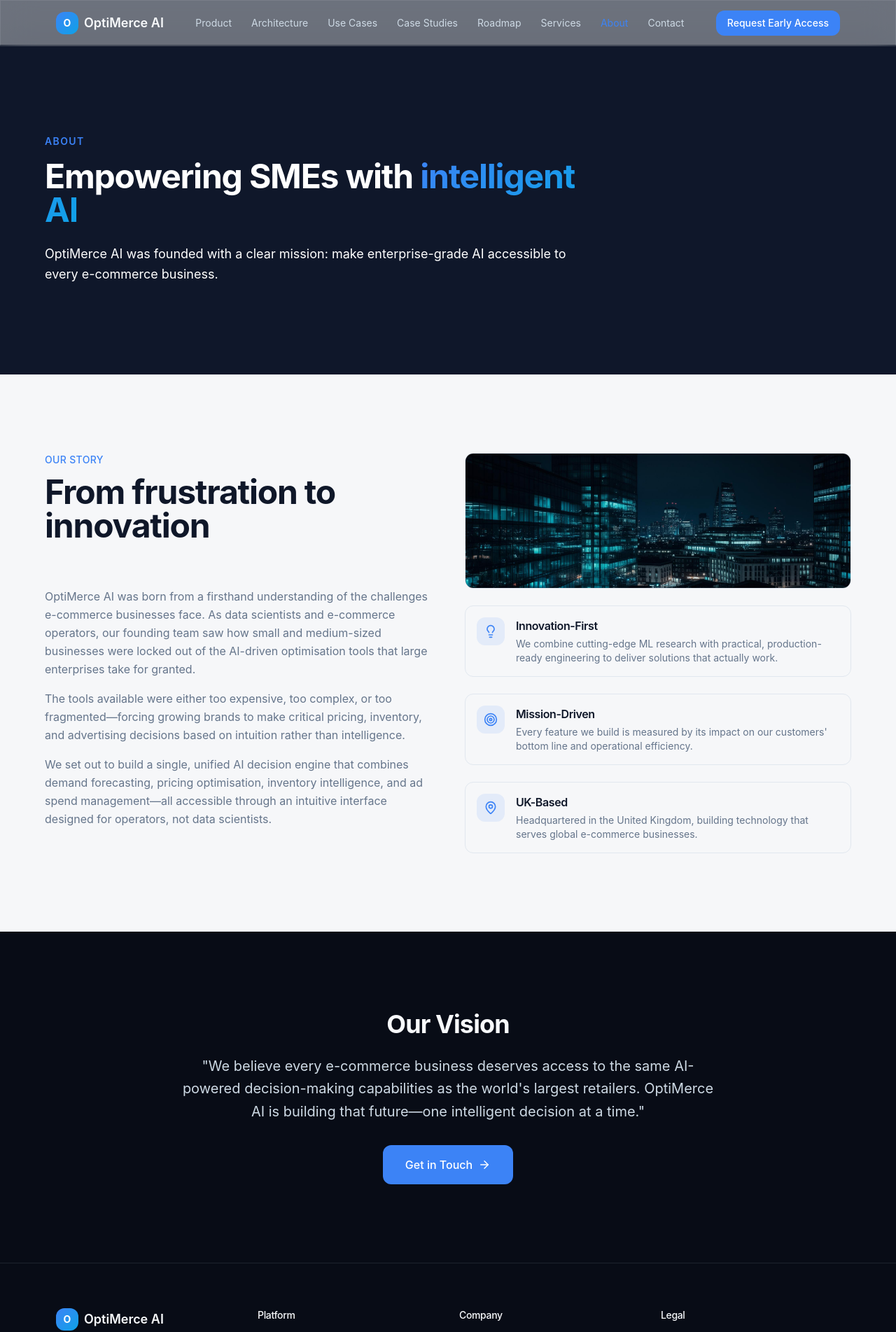
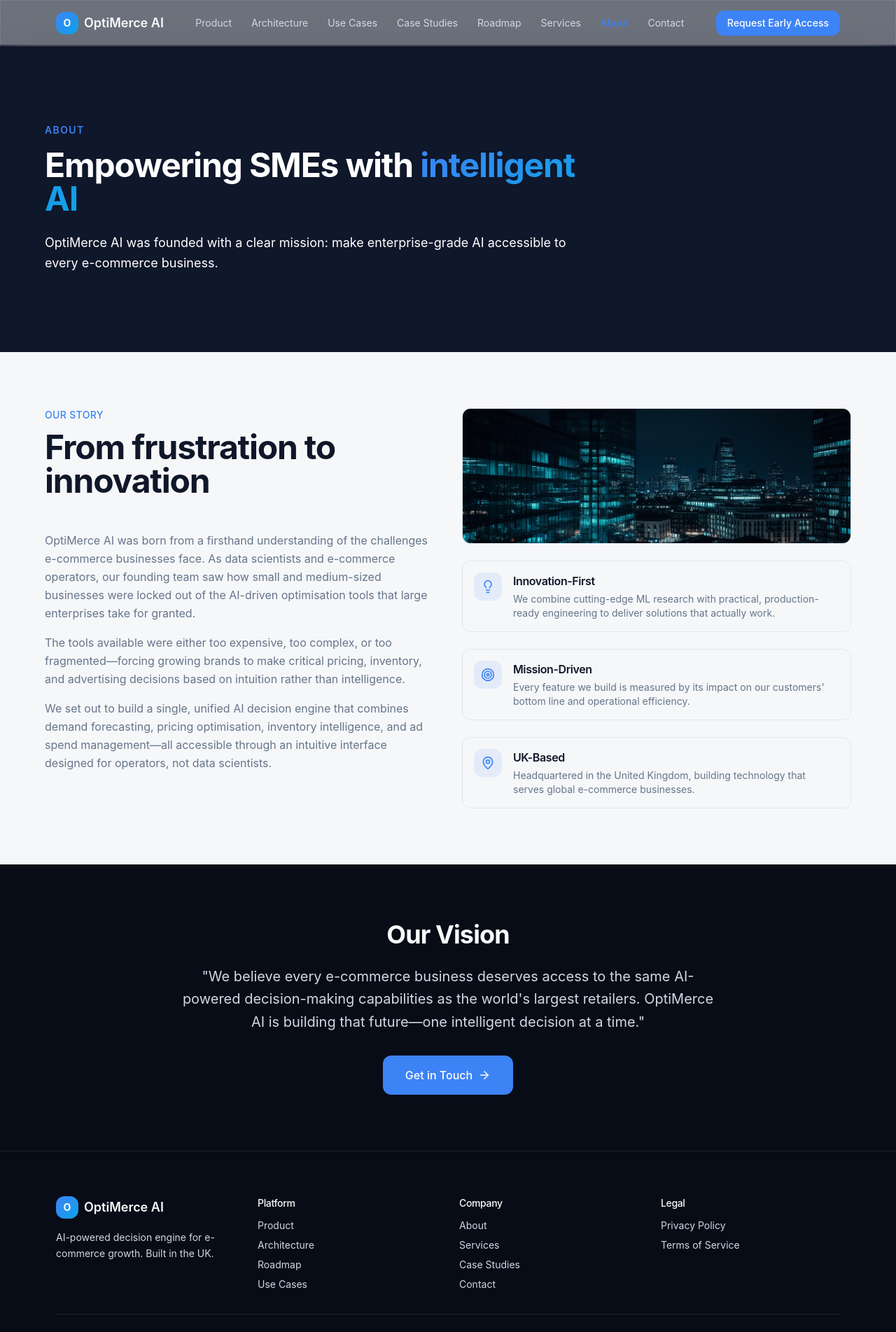
Before and after one commit to OptiMerceAI/OptiMerce-Ai_Website, a React (Vite) app: page /about in a window 1280 px wide. Shown: the top 1903 px of the page at 70% size. Built offline with nearby package versions, Linux system fonts and the light colour scheme; the HTML template or start-up script is replaced by a standard one.

Commit message:
Optimize global UI spacing

```diff
--- a/src/components/Footer.tsx
+++ b/src/components/Footer.tsx
@@ -41,7 +41,7 @@ const Footer = () => (
           </ul>
         </div>
       </div>
-      <div className="mt-12 pt-8 border-t border-border/10 flex flex-col md:flex-row justify-between items-center gap-4">
+      <div className="mt-8 pt-8 border-t border-border/10 flex flex-col md:flex-row justify-between items-center gap-4">
         <p className="text-xs text-surface-dark-foreground">© 2026 OptiMerce AI. All rights reserved. A Jwalit Ltd company.</p>
         <div className="flex items-center gap-4">
           <a
--- a/src/components/SectionComponents.tsx
+++ b/src/components/SectionComponents.tsx
@@ -29,7 +29,7 @@ export const SectionHeading = ({
     whileInView={{ opacity: 1, y: 0 }}
     viewport={{ once: true }}
     transition={{ duration: 0.5 }}
-    className="max-w-2xl mb-12 md:mb-16"
+    className="max-w-2xl mb-8 md:mb-12"
   >
     {eyebrow && (
       <span className="text-primary text-sm font-medium tracking-wide uppercase mb-3 block">
--- a/src/index.css
+++ b/src/index.css
@@ -126,7 +126,7 @@
     border-color: hsl(var(--primary) / 0.3);
   }
   .section-padding {
-    @apply py-20 md:py-28 px-4;
+    @apply py-16 md:py-20 px-4;
   }
   .container-tight {
     @apply max-w-6xl mx-auto;
--- a/src/pages/About.tsx
+++ b/src/pages/About.tsx
@@ -7,7 +7,7 @@ import aboutHero from "@/assets/about-hero.jpg";
 
 const AboutPage = () => (
   <Layout>
-    <section className="relative overflow-hidden py-24 md:py-32 bg-slate-900">
+    <section className="relative overflow-hidden py-20 md:py-28 bg-slate-900">
       <div className="absolute inset-0 pointer-events-none" />
       <div className="container-tight relative z-10">
         <motion.div initial={{ opacity: 0, y: 30 }} animate={{ opacity: 1, y: 0 }} transition={{ duration: 0.6 }} className="max-w-3xl">
@@ -23,7 +23,7 @@ const AboutPage = () => (
     </section>
 
     <Section>
-      <div className="grid md:grid-cols-2 gap-12 items-start">
+      <div className="grid md:grid-cols-2 gap-10 items-start">
         <div>
           <SectionHeading eyebrow="Our Story" title="From frustration to innovation" />
           <div className="space-y-4 text-muted-foreground leading-relaxed">
@@ -33,7 +33,7 @@ const AboutPage = () => (
           </div>
         </div>
         <div className="space-y-6">
-          <motion.div initial={{ opacity: 0, y: 20 }} whileInView={{ opacity: 1, y: 0 }} viewport={{ once: true }} className="rounded-xl overflow-hidden border border-border mb-6">
+          <motion.div initial={{ opacity: 0, y: 20 }} whileInView={{ opacity: 1, y: 0 }} viewport={{ once: true }} className="rounded-xl overflow-hidden border border-border mb-4">
             <img src={aboutHero} alt="London cityscape — OptiMerce AI headquarters" className="w-full h-48 object-cover" />
           </motion.div>
           {[
--- a/src/pages/Architecture.tsx
+++ b/src/pages/Architecture.tsx
@@ -79,7 +79,7 @@ const ArchitecturePage = () => (
     {/* Hero — Architecture Diagram */}
     <section className="bg-hero section-padding relative">
       <div className="container-tight">
-        <motion.div initial={{ opacity: 0, y: 30 }} animate={{ opacity: 1, y: 0 }} transition={{ duration: 0.6 }} className="max-w-3xl mb-10">
+        <motion.div initial={{ opacity: 0, y: 30 }} animate={{ opacity: 1, y: 0 }} transition={{ duration: 0.6 }} className="max-w-3xl mb-8">
           <span className="text-primary text-sm font-medium tracking-wide uppercase mb-3 block">Architecture</span>
           <h1 className="text-4xl md:text-5xl font-bold text-hero-foreground leading-tight mb-6">
             Five-Layer Technical Architecture
--- a/src/pages/CaseStudies.tsx
+++ b/src/pages/CaseStudies.tsx
@@ -39,7 +39,7 @@ const cases = [
 
 const CaseStudiesPage = () => (
   <Layout>
-    <section className="relative overflow-hidden py-24 md:py-32" style={{ background: "linear-gradient(160deg, #0f172a 0%, #0c1a2e 60%, #0a1525 100%)" }}>
+    <section className="relative overflow-hidden py-20 md:py-28" style={{ background: "linear-gradient(160deg, #0f172a 0%, #0c1a2e 60%, #0a1525 100%)" }}>
       <div className="absolute inset-0 pointer-events-none">
         <div className="absolute inset-0 opacity-[0.04]" style={{ backgroundImage: "linear-gradient(rgba(99,102,241,0.8) 1px, transparent 1px), linear-gradient(90deg, rgba(99,102,241,0.8) 1px, transparent 1px)", backgroundSize: "60px 60px" }} />
         <div className="absolute top-0 right-0 w-[600px] h-[350px] opacity-15" style={{ background: "radial-gradient(ellipse at top right, #4f46e5 0%, transparent 65%)", filter: "blur(50px)" }} />
@@ -68,7 +68,7 @@ const CaseStudiesPage = () => (
               <p className={`text-sm ${i % 2 === 0 ? "text-muted-foreground" : "text-surface-dark-foreground"}`}>{c.client}</p>
             </div>
           </div>
-          <div className="grid md:grid-cols-4 gap-8">
+          <div className="grid md:grid-cols-4 gap-6">
             <div className="flex flex-col items-center justify-center rounded-xl bg-primary/5 border border-primary/10 p-6">
               <span className="text-4xl font-bold gradient-text">{c.metric}</span>
               <span className={`text-sm mt-1 ${i % 2 === 0 ? "text-muted-foreground" : "text-surface-dark-foreground"}`}>{c.metricLabel}</span>
--- a/src/pages/Contact.tsx
+++ b/src/pages/Contact.tsx
@@ -26,7 +26,7 @@ const ContactPage = () => {
 
   return (
     <Layout>
-      <section className="bg-slate-900 py-24 md:py-32">
+      <section className="bg-slate-900 py-20 md:py-28">
         <div className="container-tight">
           <motion.div initial={{ opacity: 0, y: 30 }} animate={{ opacity: 1, y: 0 }} transition={{ duration: 0.6 }} className="max-w-3xl">
             <span className="text-slate-400 text-sm font-semibold tracking-widest uppercase mb-4 block">Contact</span>
@@ -41,7 +41,7 @@ const ContactPage = () => {
       </section>
 
       <Section>
-        <div className="grid md:grid-cols-3 gap-12">
+        <div className="grid md:grid-cols-3 gap-10">
           <div className="md:col-span-2">
             <form onSubmit={handleSubmit} className="space-y-6">
               <div className="grid sm:grid-cols-2 gap-6">
--- a/src/pages/Index.tsx
+++ b/src/pages/Index.tsx
@@ -16,7 +16,7 @@ const Hero = () => (
       />
       <div className="absolute inset-0 bg-gradient-to-r from-slate-900/90 via-slate-900/75 to-slate-900/55" />
     </div>
-    <div className="container-tight px-4 py-24 md:py-36 relative z-10">
+    <div className="container-tight px-4 py-20 md:py-28 relative z-10">
       <motion.div
         initial={{ opacity: 0, y: 30 }}
         animate={{ opacity: 1, y: 0 }}
@@ -101,7 +101,7 @@ const Solution = () => (
       whileInView={{ opacity: 1, y: 0 }}
       viewport={{ once: true }}
       transition={{ duration: 0.6 }}
-      className="mt-16 rounded-xl overflow-hidden border border-border shadow-2xl"
+      className="mt-12 rounded-xl overflow-hidden border border-border shadow-2xl"
     >
       <img src={dashboardMockup} alt="OptiMerce AI Platform Dashboard" className="w-full h-auto" />
     </motion.div>
@@ -115,7 +115,7 @@ const HowItWorks = () => (
     </div>
     <div className="relative z-10">
       <SectionHeading eyebrow="How It Works" title="From data to decisions in three steps" light />
-      <div className="grid md:grid-cols-3 gap-8">
+      <div className="grid md:grid-cols-3 gap-6">
         {[
           { step: "01", title: "Connect Your Data", desc: "Integrate with Shopify, Amazon, Google Ads, and more. Our connectors ingest your sales, inventory, and advertising data automatically." },
           { step: "02", title: "AI Analyses & Optimises", desc: "Our forecasting and optimisation engines process your data, identifying patterns and generating actionable recommendations." },
--- a/src/pages/Services.tsx
+++ b/src/pages/Services.tsx
@@ -7,7 +7,7 @@ import servicesHero from "@/assets/services-hero.jpg";
 
 const ServicesPage = () => (
   <Layout>
-    <section className="relative overflow-hidden py-24 md:py-32" style={{ background: "linear-gradient(150deg, #07101f 0%, #0d1b33 55%, #071220 100%)" }}>
+    <section className="relative overflow-hidden py-20 md:py-28" style={{ background: "linear-gradient(150deg, #07101f 0%, #0d1b33 55%, #071220 100%)" }}>
       <div className="absolute inset-0 pointer-events-none">
         <div className="absolute -top-20 left-1/4 w-[500px] h-[400px] rounded-full opacity-[0.18]" style={{ background: "radial-gradient(ellipse, #2563eb 0%, transparent 65%)", filter: "blur(55px)" }} />
         <div className="absolute top-0 right-0 w-[350px] h-[350px] rounded-full opacity-[0.12]" style={{ background: "radial-gradient(ellipse at top right, #0ea5e9 0%, transparent 65%)", filter: "blur(45px)" }} />
@@ -39,7 +39,7 @@ const ServicesPage = () => (
 
     {/* Services visual */}
     <Section className="section-dark">
-      <div className="grid md:grid-cols-2 gap-12 items-center">
+      <div className="grid md:grid-cols-2 gap-10 items-center">
         <div>
           <SectionHeading eyebrow="Engagement Model" title="How we work with you" light />
           <div className="space-y-6">
--- a/src/pages/UseCases.tsx
+++ b/src/pages/UseCases.tsx
@@ -40,7 +40,7 @@ const useCases = [
 
 const UseCasesPage = () => (
   <Layout>
-    <section className="relative overflow-hidden py-24 md:py-32" style={{ background: "linear-gradient(150deg, #07101f 0%, #0d1b33 55%, #071220 100%)" }}>
+    <section className="relative overflow-hidden py-20 md:py-28" style={{ background: "linear-gradient(150deg, #07101f 0%, #0d1b33 55%, #071220 100%)" }}>
       <div className="absolute inset-0 pointer-events-none">
         <div className="absolute -top-20 left-1/4 w-[500px] h-[400px] rounded-full opacity-[0.18]" style={{ background: "radial-gradient(ellipse, #2563eb 0%, transparent 65%)", filter: "blur(55px)" }} />
         <div className="absolute top-0 right-0 w-[350px] h-[350px] rounded-full opacity-[0.12]" style={{ background: "radial-gradient(ellipse at top right, #0ea5e9 0%, transparent 65%)", filter: "blur(45px)" }} />
@@ -70,7 +70,7 @@ const UseCasesPage = () => (
     </Section>
 
     <Section className="section-dark">
-      <div className="grid md:grid-cols-2 gap-12 items-center">
+      <div className="grid md:grid-cols-2 gap-10 items-center">
         <div>
           <SectionHeading eyebrow="How It Works" title="Proven methodology for growth" light />
           <div className="space-y-6">
```
